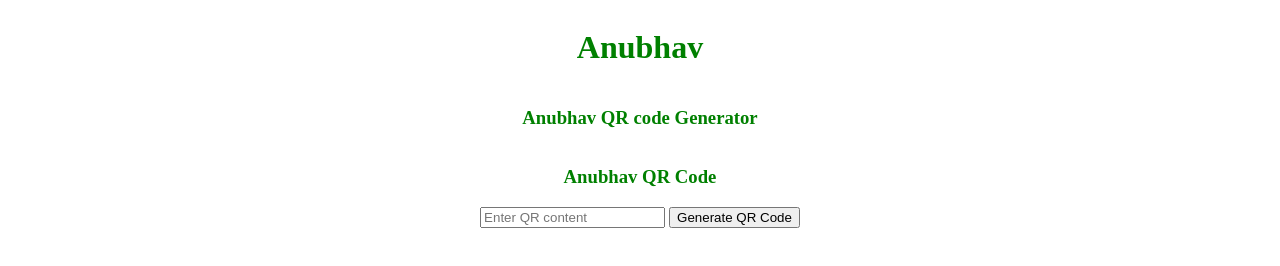
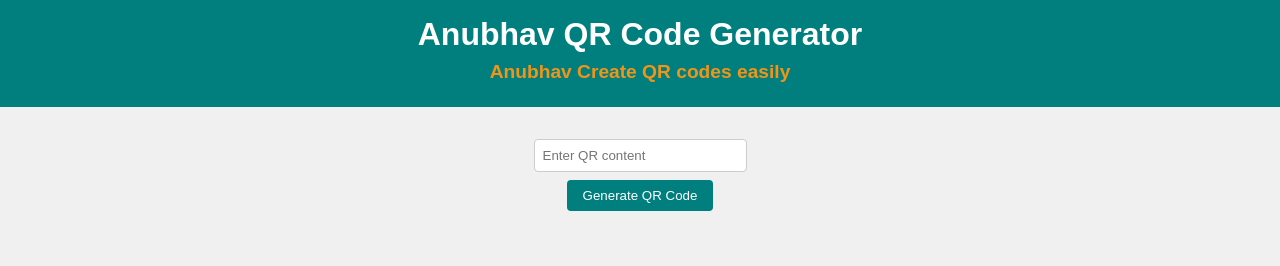
Before and after one commit to 123anubhav/qr_link, a plain HTML site: page index.html in a window 1280 px wide. Drawn offline with Linux system fonts and the light colour scheme.

Commit message:
Update index.html -->

```diff
--- a/index.html
+++ b/index.html
@@ -1,57 +1,105 @@
-
 <!DOCTYPE html>
 <html lang="en">
 
 <head>
     <meta charset="UTF-8" />
     <meta name="viewport"
-		content="width=device-width,
-						initial-scale=1.0" />
+        content="width=device-width,   initial-scale=1.0" />
     <title>QR Code Generator</title>
     <style>
-		h1, h3 {
-		color: green;
+        body {
+            font-family: Arial, sans-serif;
+            background-color: #f0f0f0;
+            margin: 0;
+            padding: 0;
         }
-         /* h3 {
-		color: rgb(242, 150, 22);
+
+        header {
+            background-color: #007f7f;
+            color: white;
+            text-align: center;
+            padding: 1rem;
         }
-        h1{
-            color: aquamarine;
-        } */
-		body, header {
+
+        h1 {
+            margin: 0;
+            font-size: 2rem;
+        }
+
+        h3 {
+            font-size: 1.2rem;
+            color: #f29416;
+            margin: 0.5rem 0;
+        }
+
+        main {
             display: flex;
             flex-direction: column;
             justify-content: center;
             align-items: center;
+            padding: 2rem;
+        }
+
+
+        form {
+            display: flex;
+            flex-direction: column;
+            align-items: center;
+            margin-bottom: 1rem;
+        }
+
+        input[type="text"] {
+            padding: 0.5rem;
+            border: 1px solid #ccc;
+            border-radius: 4px;
+            width: 100%;
+            max-width: 300px;
+            margin-bottom: 0.5rem;
+        }
+
+        input[type="submit"] {
+            background-color: #007f7f;
+            color: white;
+            border: none;
+            padding: 0.5rem 1rem;
+            border-radius: 4px;
+            cursor: pointer;
+        }
+
+        input[type="submit"]:hover {
+            background-color: #005f5f;
+        }
+
+        #qr-code {
+            display: flex;
+            justify-content: center;
+            align-items: center;
+        }
+
+        #download-link {
+            display: none;
         }
     </style>
 
-	<script src=
-"https://cdnjs.cloudflare.com/ajax/libs/qrcodejs/1.0.0/qrcode.min.js">
-	</script>
+    <script src="https://cdnjs.cloudflare.com/ajax/libs/qrcodejs/1.0.0/qrcode.min.js"></script>
 </head>
 
 <body>
     <header>
-		<h1>Anubhav</h1>
-		<h3>Anubhav QR code Generator</h3>
-		<h3>Anubhav QR Code</h3>
+        <h1>Anubhav QR Code Generator</h1>
+        <h3>Anubhav Create QR codes easily</h3>
     </header>
     <main>
-		<form action="/"
-			id="qr-generation-form">
-			<input type="text"
-				name="qr-code-content"
-				id="qr-content"
-				value=""
-				placeholder="Enter QR content"
-				autocomplete="off" />
-			<input type="submit"
-				value="Generate QR Code" />
-		</form><br />
+        <form id="qr-generation-form">
+            <input type="text" name="qr-code-content" id="qr-content" value=""
+                placeholder="Enter QR content" autocomplete="off" />
+            <input type="submit" value="Generate QR Code" />
+        </form>
         <div id="qr-code"></div>
+        <a id="download-link" download="Anubhav_qrcode.png">
+            <button>Download QR Code</button>
+        </a>
     </main>
-</body>
     <script>
         let qrContentInput = document.getElementById("qr-content");
         let qrGenerationForm =
@@ -69,22 +117,22 @@
             });
         }
 
-	// Event listener for form submit event
         qrGenerationForm.addEventListener("submit", function (event) {
-	// Prevent form submission
             event.preventDefault();
             let qrContent = qrContentInput.value;
             if (qrCode == null) {
-
-		// Generate code initially
                 qrCode = generateQrCode(qrContent);
             } else {
-
-		// If code already generated then make
-		// again using same object
                 qrCode.makeCode(qrContent);
             }
+
+            // Create a download link for the QR code
+            const qrCanvas = document.querySelector("#qr-code canvas");
+            const downloadLink = document.getElementById("download-link");
+            downloadLink.style.display = "block";
+            downloadLink.href = qrCanvas.toDataURL("image/png");
         });
     </script>
+</body>
 
 </html>
```
Lines whose indentation alone changed are shown as unchanged.
